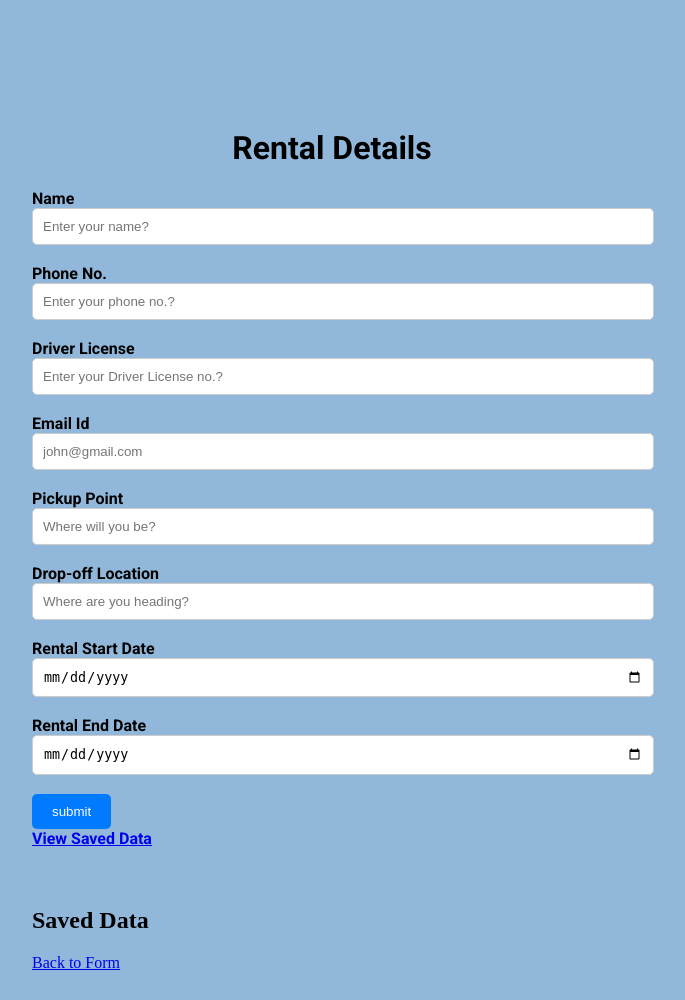
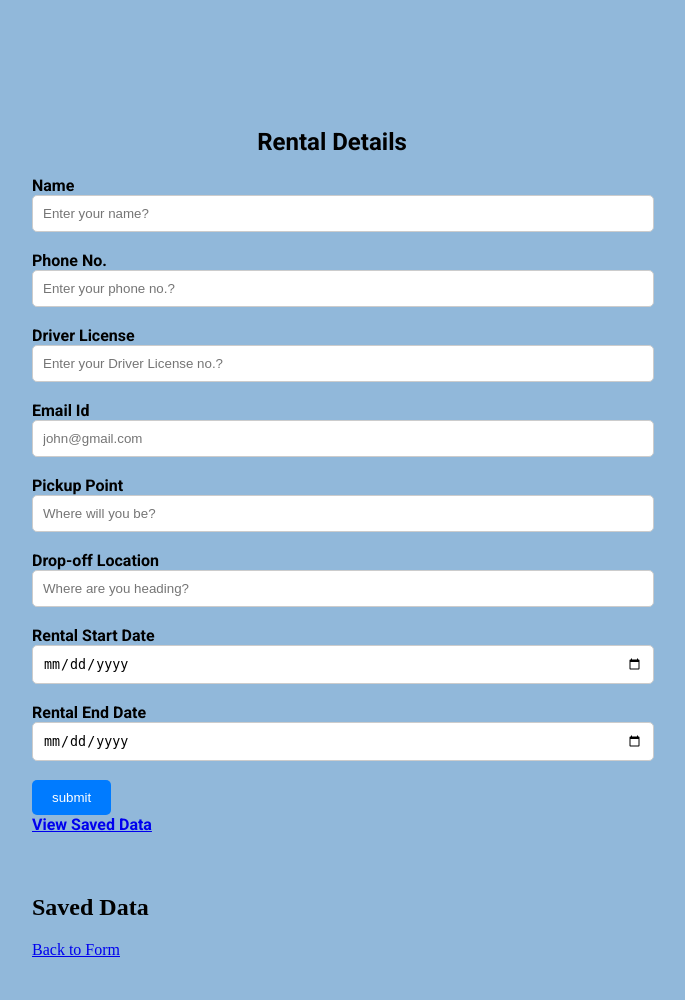
Before and after one commit to RachitGupta06/DSN-2, a Flask app: page /rent2 in a window 1280 px wide. Shown: the whole page, without its empty margins (308-993 px from the left). After the commit the page ends 957 px from the top, so only its background shows below. Run offline with Flask 3, Linux system fonts and the light colour scheme.

Commit message:
Update rent2.html

```diff
--- a/templates/rent2.html
+++ b/templates/rent2.html
@@ -9,12 +9,11 @@
 <body>
 <div id="formPage" class="page roboto-thin">
     <div class="container">
-        <center><h1>Rental Details</h2></center>
+        <center><h2>Rental Details</h2></center>
         <form id="arrivalForm">
 
-
-                <label>Name</label>
-                <input class="form-input" type="text" name="email_id" placeholder="Enter your name?"  required><br>
+            <label for="name">Name</label>
+                <input class="form-input" type="text" id="name" name="email_id" placeholder="Enter your name?"  required><br>
                 <br>
 
                 <label for="phone">Phone No.</label>
@@ -23,34 +22,34 @@
 
 
 
-                <label>Driver License</label>
-                <input class="form-input" type="tel" name="phone" pattern="[0-15]{10}" placeholder="Enter your Driver License no.?"  required><br>
+                <label for="license">Driver License</label>
+                <input class="form-input" type="tel" id="license" name="phone" pattern="[0-15]{10}" placeholder="Enter your Driver License no.?"  required><br>
                 <br>
 
 
 
-                <label>Email Id</label>
-                <input class="form-input" type="text" name="email_id" placeholder="john@gmail.com"  required><br>
+                <label for="email">Email Id</label>
+                <input class="form-input" type="text" id="email" name="email_id" placeholder="john@gmail.com"  required><br>
                 <br>
 
-                <label>Pickup Point</label>
-                <input class="form-input" type="text" name="pickup_point" placeholder="Where will you be?"  required><br>
+                <label for="pickup">Pickup Point</label>
+                <input class="form-input" type="text" id="pickup" name="pickup_point" placeholder="Where will you be?"  required><br>
                 <br>
 
-                <label>Drop-off Location</label>
-                <input class="form-input" type="text" name="destination_point" placeholder="Where are you heading?"  required><br>
+                <label for="dropOff">Drop-off Location</label>
+                <input class="form-input" type="text" id="dropOff" name="destination_point" placeholder="Where are you heading?"  required><br>
                 <br>
 
-                <label>Rental Start Date</label>
-                <input class="form-input" type="date" name="departure_date" placeholder="When would you leave?"  required><br>
+                <label for="start">Rental Start Date</label>
+                <input class="form-input" type="date" id="start" name="departure_date" placeholder="When would you leave?"  required><br>
                 <br>
 
                 <!-- <label>Departure Time</label>
                 <input class="form-input" type="time" name="departure_time" placeholder="What time?"  required><br>
                 <br> -->
 
-                <label>Rental End Date</label>
-                <input class="form-input" type="date" name="departure_date" placeholder="When would you leave?"  required><br>
+                <label for="end">Rental End Date</label>
+                <input class="form-input" type="date" id="end" name="departure_date" placeholder="When would you leave?"  required><br>
                 <br>
 
                 <!-- <label>No. of passengers</label>
@@ -71,6 +70,7 @@
     </div>
 </div>
 
+
 <script src="../static/js/rent2.js"></script>
 
 </body>
```
